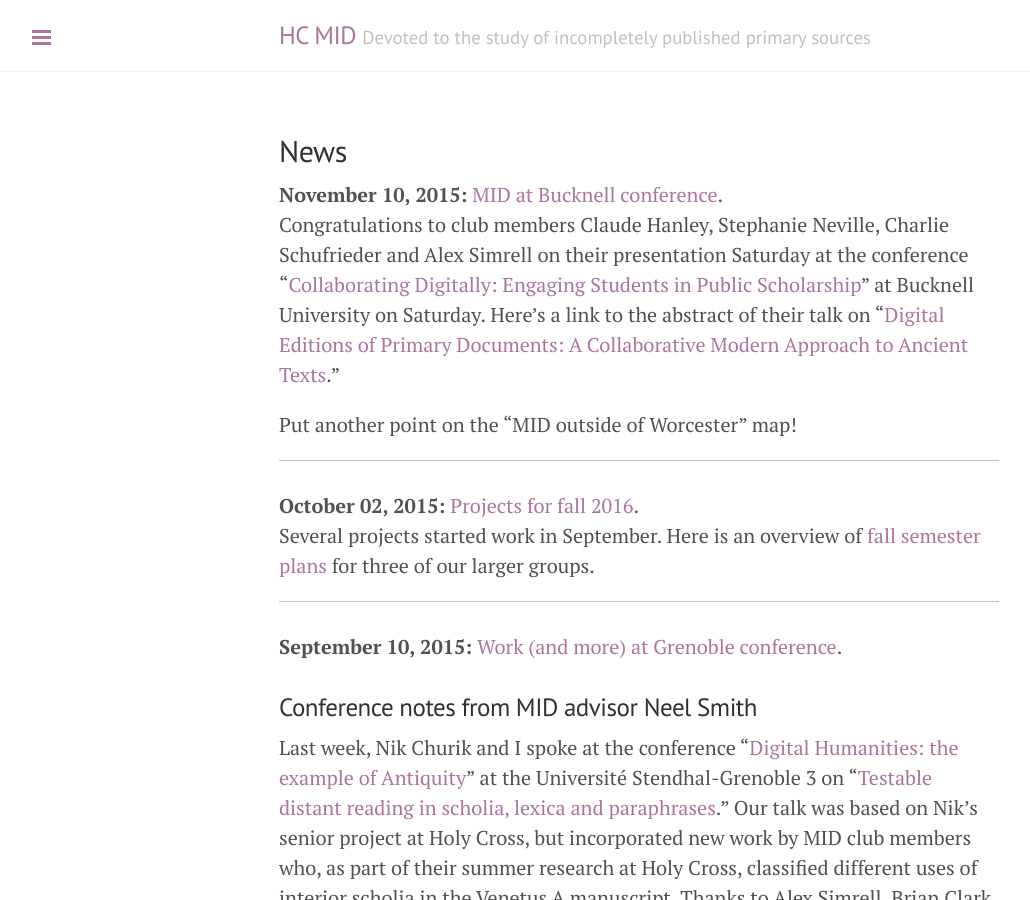
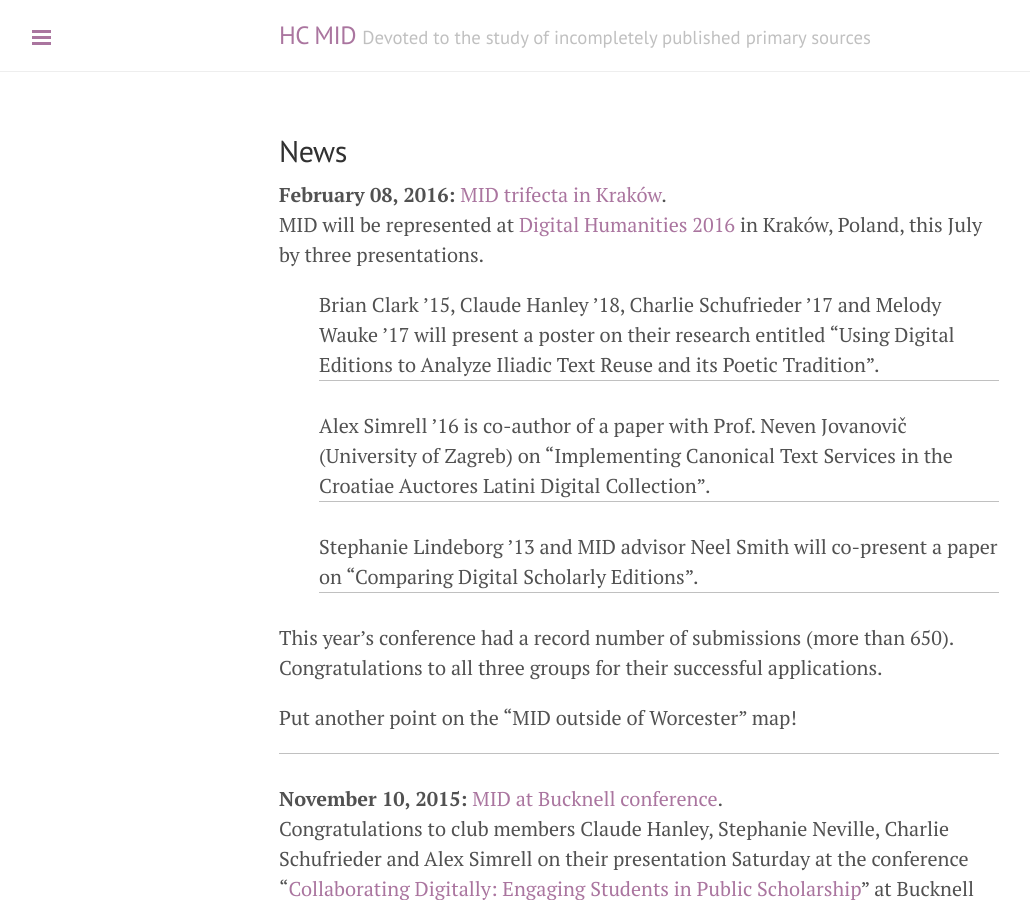
Before and after one commit to HCMID/HCMID.github.io, a Jekyll site: the page built from news/index.md, in a window 1280 px wide and 900 px high. Shown: the whole window, without its empty margins (1-1031 px from the left). Built offline with Jekyll 4.4.1, drawn with Linux system fonts in a browser that asks for light colours.

Commit message:
Update for jekyll 3.0

```diff
--- a/_config.yml
+++ b/_config.yml
@@ -3,7 +3,7 @@
   input: GFM
 #markdown: redcarpet
 
-highlighter: pygments
+highlighter: rouge
 
 #:         true
 
--- /dev/null
+++ b/_posts/2016-02-08-krakow.md
@@ -0,0 +1,14 @@
+---
+title: MID trifecta in Kraków
+layout: post
+---
+
+MID will be represented at [Digital Humanities 2016](http://dh2016.adho.org/) in Kraków, Poland, this July by three presentations.
+
+- Brian Clark ’15, Claude Hanley ’18, Charlie Schufrieder ’17 and Melody Wauke ’17 will present a poster on their research entitled "Using Digital Editions to Analyze Iliadic Text Reuse and its Poetic Tradition".
+- Alex Simrell ’16 is co-author of a paper with Prof. Neven Jovanovič (University of Zagreb) on "Implementing Canonical Text Services in the Croatiae Auctores Latini Digital Collection".
+- Stephanie Lindeborg ’13 and MID advisor Neel Smith will co-present a paper on "Comparing Digital Scholarly Editions".
+
+This year's conference had a record number of submissions (more than 650).  Congratulations to all three groups for their successful applications.
+
+Put another point on the  "MID outside of Worcester" map!
```
